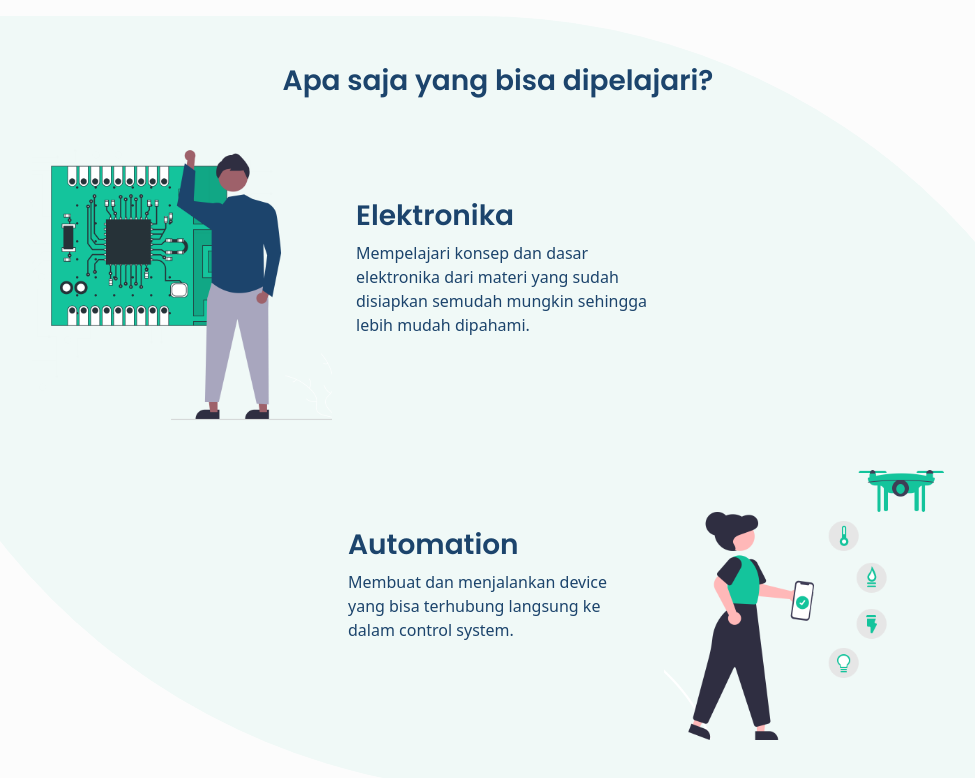
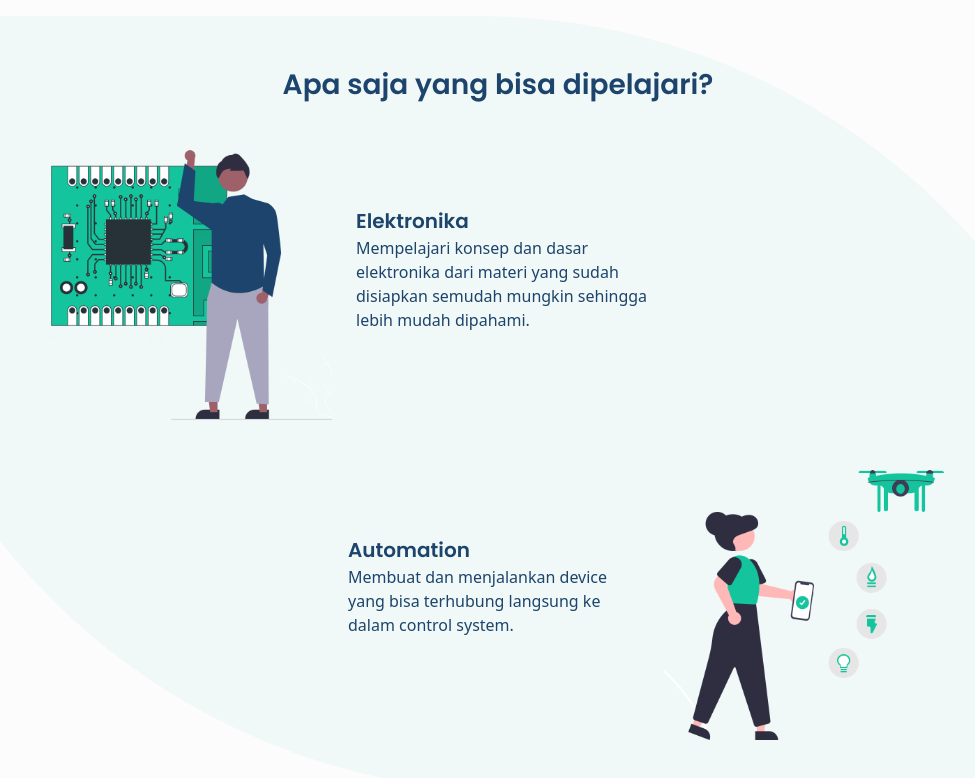
Before and after one commit to Ridwanwildan/hlab-in-bootstrap, a plain HTML site: page index.html in a window 1280 px wide. Shown: the whole page, without its empty margins (142-1117 px from the left). Drawn offline with Linux system fonts and the light colour scheme.

Commit message:
setting root font size

```diff
--- a/css/custom.css
+++ b/css/custom.css
@@ -1,3 +1,7 @@
+html {
+  font-size: 16px;
+}
+
 body {
     background-color: #fcfcfc;
 }
--- a/index.html
+++ b/index.html
@@ -17,7 +17,7 @@
         <div class="container-md">
            <div class="row mx-150">
                <div class="col d-flex justify-content-center">
-                   <h3 class="poppins-semi-bold second-color-font">Apa saja yang bisa dipelajari?</h3>
+                   <div class="poppins-semi-bold second-color-font fs-3">Apa saja yang bisa dipelajari?</div>
                </div>
            </div>
         </div>
@@ -29,7 +29,7 @@
                   <img width="300" src="images/illustration_elektronika.png" alt="">
                </div>
                <div class="col align-self-center">
-                   <h4 class="poppins-semi-bold fs-3 second-color-font">Elektronika</h4>
+                   <div class="poppins-semi-bold fs-5 second-color-font">Elektronika</div>
                    <p class="poppins-light fs-6 second-color-font">Mempelajari konsep dan dasar elektronika dari materi yang sudah disiapkan semudah mungkin sehingga lebih mudah dipahami.
                    </p>
                </div>
@@ -44,7 +44,7 @@
                <div class="col d-none d-lg-block">
                </div>
                <div class="col align-self-center">
-                   <h4 class="poppins-semi-bold fs-3 second-color-font">Automation</h4>
+                   <div class="poppins-semi-bold fs-5 second-color-font">Automation</div>
                    <p class="poppins-light fs-6 second-color-font">Membuat dan menjalankan device yang bisa terhubung langsung ke dalam control system.
                    </p>
                </div>
```
